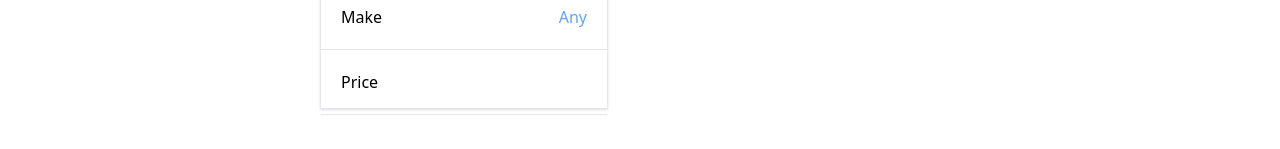
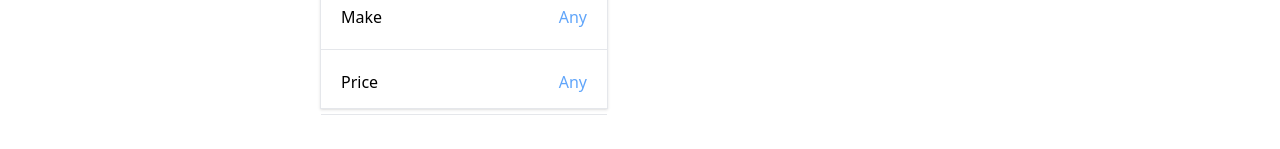
Before and after one commit to multiplai-tech/cartrader, a Nuxt app: page /city/1/car in a window 1280 px wide. Shown: the part 249-398 px from the top of the page. Built offline with nearby package versions, Linux system fonts and the light colour scheme.

Commit message:
chore: Make price function

```diff
--- a/components/Car/SideBar.vue
+++ b/components/Car/SideBar.vue
@@ -1,7 +1,26 @@
 <script setup>
 const { makes } = useCars()
 const route = useRoute()
+const router = useRouter();
 const city = ref('')
+const priceRangeText = computed(() => {
+	const minPrice = route.query.minPrice
+	const maxPrice = route.query.maxPrice
+
+	if (!minPrice && !maxPrice) return 'Any'
+	else if (!minPrice && maxPrice) {
+		return `< $${ maxPrice }`
+	}
+	else if (minPrice && !maxPrice) {
+		return `> $${ minPrice }`
+	} else {
+		return `$${ minPrice }-$${ maxPrice }`
+	}
+})
+const priceRange = ref({
+	min: "",
+	max: "",
+})
 
 const modal = ref({
 	make: false,
@@ -29,6 +48,20 @@
 const onChangeMake = (make) => {
 	updateModal('make')
 	navigateTo(`/city/${route.params.city}/car/${make}`)
+}
+
+const onChangePrice = () => {
+	updateModal('price')
+	if (priceRange.value.max && priceRange.value.min) {
+		if (priceRange.value.min > priceRange.value.max) return
+	}
+
+	router.push({
+		query: {
+			minPrice: priceRange.value.min,
+			maxPrice: priceRange.value.max,
+		}
+	})
 }
 </script>
 
@@ -59,9 +92,16 @@
 	</div>
 	<!-- MAKE END -->
 
+	<!-- PRICE START -->
 	<div class="p-5 flex justify-between relative cursor-pointer border-b">
 		<h3>Price</h3>
-		<h3 class="text-blue-400 capitalize"></h3>
+		<h3 class="text-blue-400 capitalize" @click="updateModal('price')">{{ priceRangeText }}</h3>
+		<div class="absolute border shadow left-56 p-5 top-1 -m-1 bg-white" v-if="modal.price">
+			<input class="border p-1 rounded" type="number" placeholder="Min" v-model="priceRange.min" />
+			<input class="border p-1 rounded" type="number" placeholder="Max" v-model="priceRange.max" />
+			<button class="bg-blue-400 w-full mt-2 rounded text-white p-1" @click="onChangePrice">Apply</button>
+		</div>
 	</div>
+	<!-- PRICE END -->
 </div>
 </template>
```
